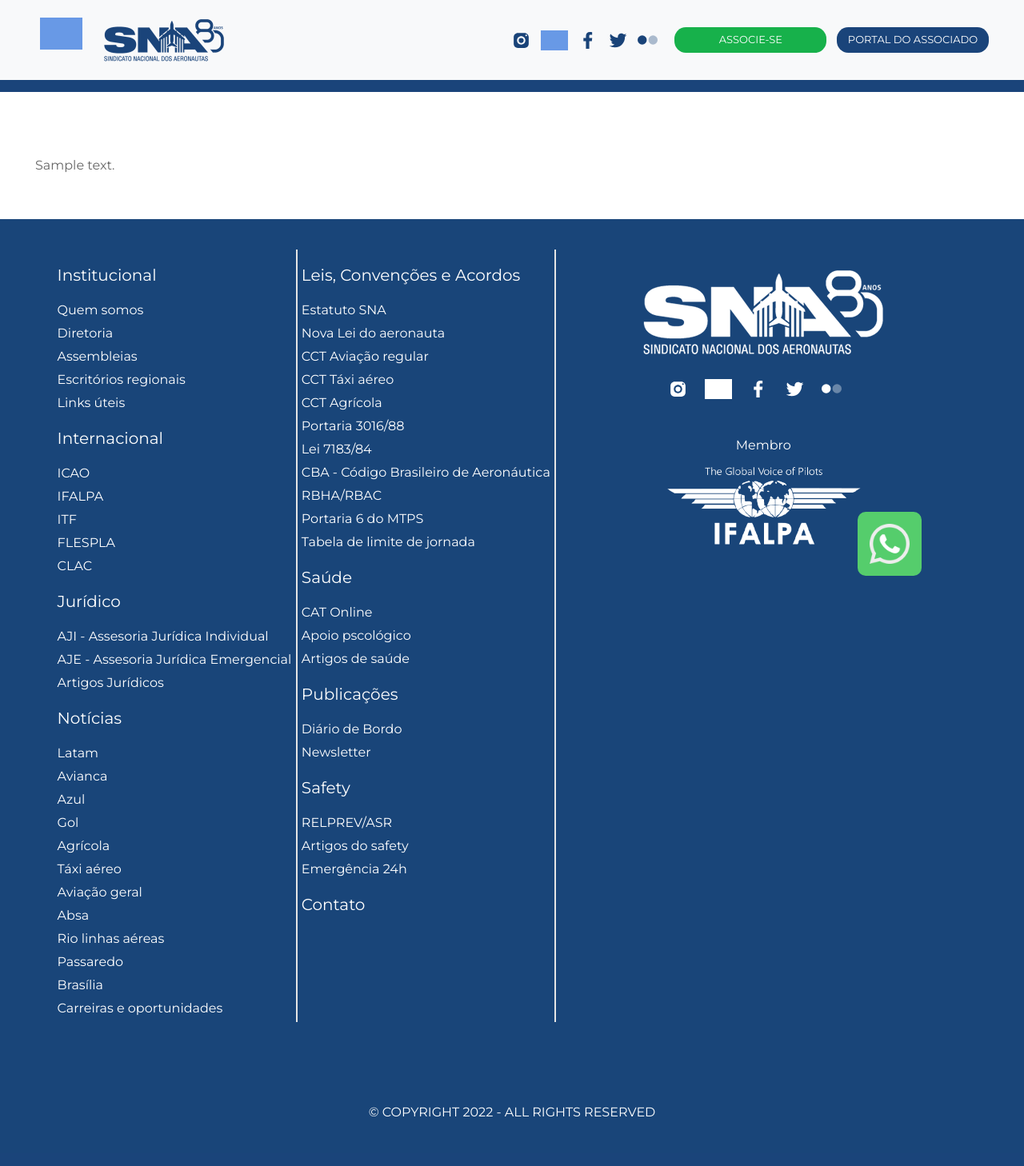
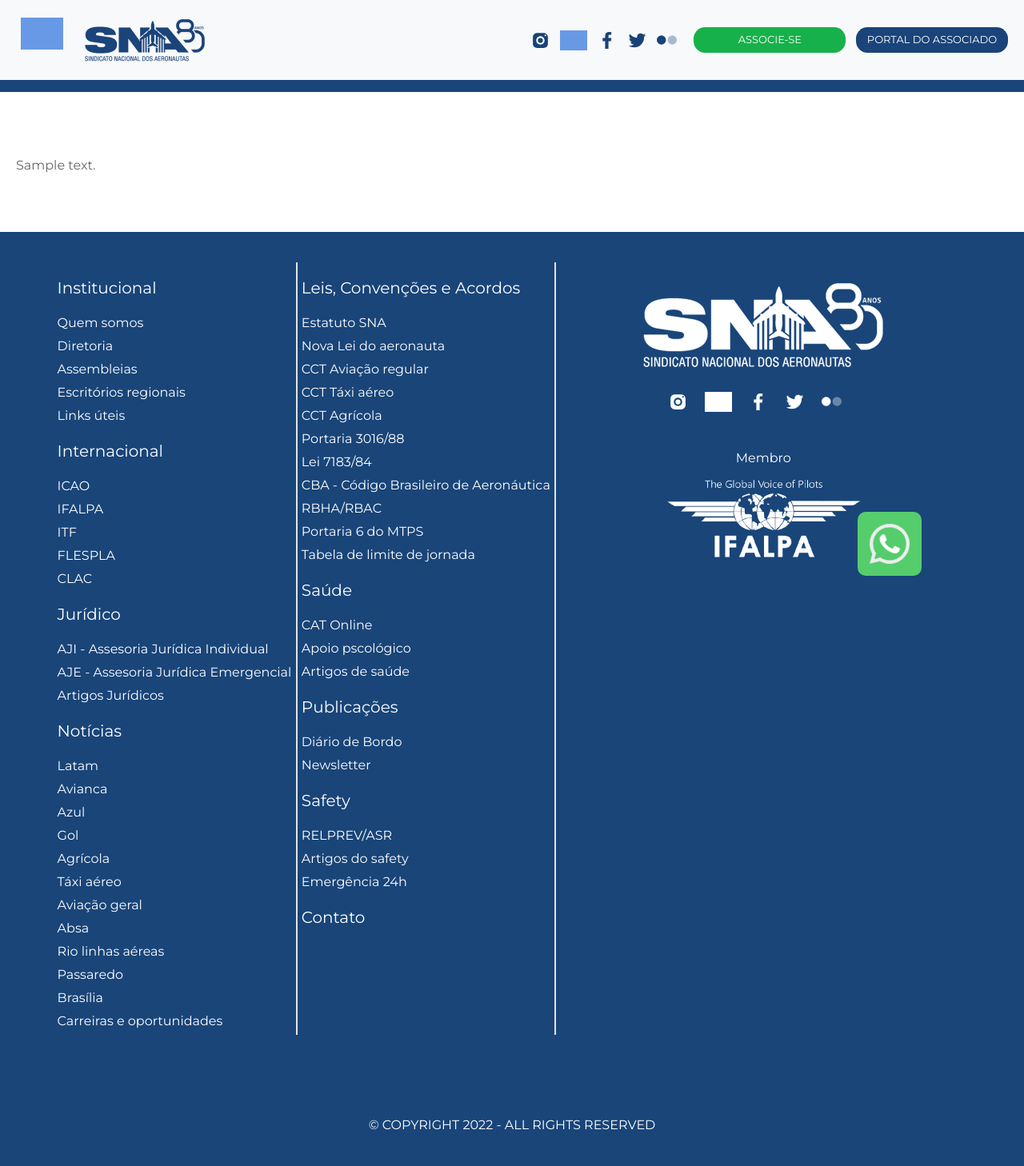
Before and after one commit to wwwxkz/WordpressThemeSNA, a WordPress theme: template page.php in a window 1280 px wide. Shown: the whole page at 80% size. Run offline with PHP 8.4 and a stand-in for WordPress, Linux system fonts and the light colour scheme; the site name, menu and one post (Sample post) are stand-ins, and other content is empty; grey boxes are pictures that could not be loaded.

Commit message:
Replaced opacity background color to black

```diff
--- a/script.js
+++ b/script.js
@@ -2,7 +2,6 @@
 progress_bar = document.getElementById("progress-bar");
 menu = document.querySelectorAll(".menu");
 container = document.querySelector(".container");
-botoes = document.querySelector(".botoes");
 
 // Alter progress bar % and default behavior
 let processScroll = () => {
@@ -58,13 +57,11 @@
     menu[1].style.display = "block";
     menu[0].style.display = "none";
     container.style.opacity = ".4"
-    botoes.style.opacity = ".4";
     footer.style.opacity = ".4";
   } else {
     menu[0].style.display = "block";
     menu[1].style.display = "none";
     container.style.opacity = "1";
-    botoes.style.opacity = "1";
     footer.style.opacity = "1";
     // Just make search bar visible again if in desktop mode, as for mobile it is not visible all the time
     if(window.matchMedia("(min-width: 780px)").matches && pesquisa_container.style.top == "-170px") {
--- a/style.css
+++ b/style.css
@@ -144,6 +144,11 @@
 
 /* Navbar ################################################################################ */
 
+
+body {
+  background-color: black !important;
+}
+
 .wp-menu {
     padding-left: 0;
 }
@@ -179,12 +184,17 @@
 }
 
 .container-fluid {
-    max-width: 1150px !important;
+    border-radius: 20px;
+    padding-left: calc(100% - 1150px) !important;
+    padding-right: calc(100% - 1150px) !important;
 }
 
 .container {
+    max-width: 100% !important;
     transition: .5s;
-    max-width: 1150px !important;
+    background-color: white;
+    padding-left: calc(100% - 1150px) !important;
+    padding-right: calc(100% - 1150px) !important;
 }
 
 ul.dropdown-menu {
@@ -193,8 +203,8 @@
     border-top: none !important;
     margin-top: 44 !important;
     text-align: left;
+    list-style: none;
     padding: 0;
-    list-style: none;
     border: 1px solid rgba(0,0,0,.15);
     border-radius: 0.25rem;
 }
@@ -240,8 +250,8 @@
 }
 
 .container {
-    margin-top: 180px;
-    margin-bottom: 55px;
+    padding-top: 180px;
+    padding-bottom: 55px;
 }
 
 .progress-bar-container {
@@ -281,6 +291,19 @@
 }
 
 
+@media screen and (max-width: 1570px) {
+    .container-fluid {
+      padding-left: 20px !important;
+      padding-right: 20px !important;
+    }
+
+    .container {
+      padding-left: 20px !important;
+      padding-right: 20px !important;
+    }
+}
+
+
 @media screen and (max-width: 780px) {
     .navbar-light {
         height: 70px;
@@ -301,13 +324,12 @@
     .container {
         padding-right: 20px !important;
         padding-left: 20px !important;
-        margin-top: 80px !important;
-        margin-bottom: 40px !important;
+        padding-top: 80px !important;
+        padding-bottom: 40px !important;
 
     }
 
     .container, .container-fluid {
-        max-width: 100% !important;
         padding-right: 20px !important;
         padding-left: 20px !important;
     }
@@ -323,16 +345,6 @@
 
     .offcanvas-end {
         width: 250px !important;
-    }
-}
-
-@media screen and (max-width: 1570px) {
-    .container-fluid {
-        max-width: 95% !important;
-    }
-
-    .container {
-        max-width: 95% !important;
     }
 }
 
```
